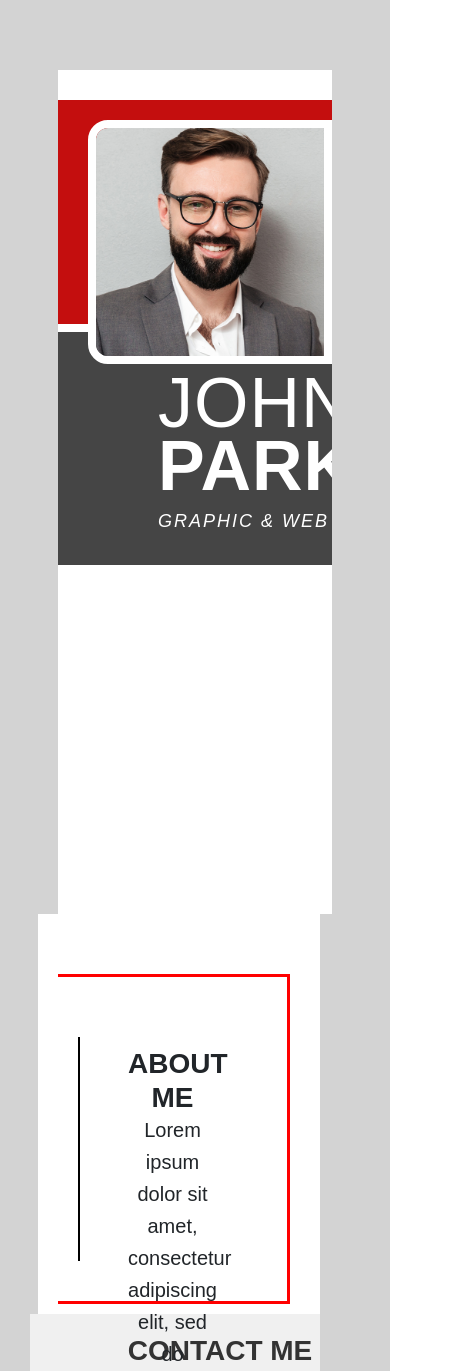
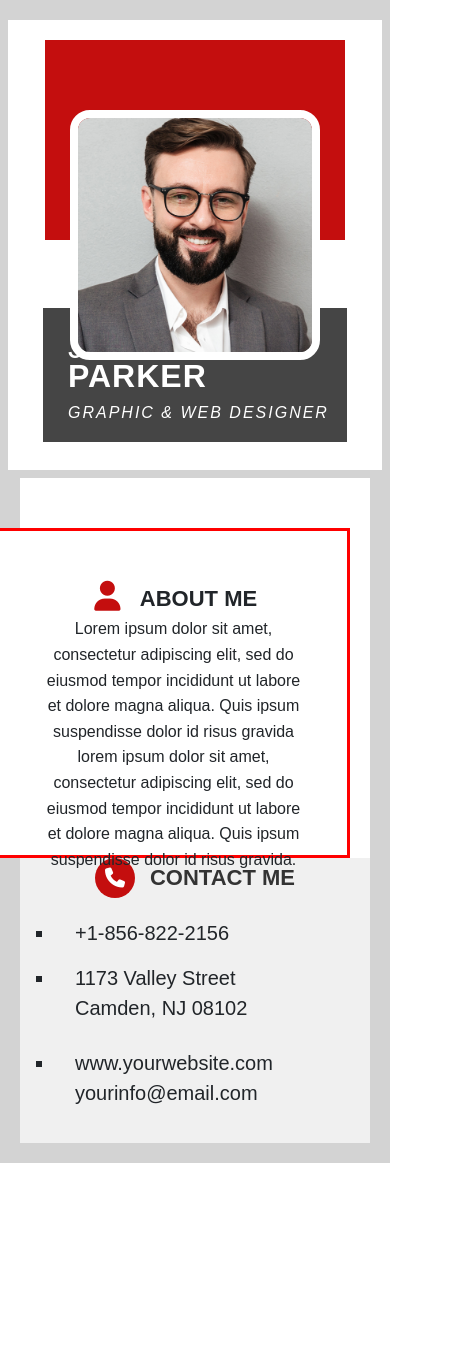
Before and after one commit to ani-fly/Laboratory, a website: page app/index.html in a window 390 px wide. Shown: the top 1371 px of the page, 469 px wide, since content can reach past the window. After the commit the page ends 1163 px from the top, so only its background shows below. Drawn offline with nearby package versions, Linux system fonts and the light colour scheme; files that its build step writes are made by us from their sources.

Commit message:
готовий верх сайту

```diff
--- a/app/html/aboutme.html
+++ b/app/html/aboutme.html
@@ -1,4 +1,6 @@
 <div class="about-me-block" style = "border: 3px solid red;border-left: none; z-index: 3; margin-top: 30px; height: 330px; padding: 30px; margin-left: -40px;">
-    <h2 class="section-title">ABOUT ME</h2>
+    <h2 class="section-title">
+        <i class="fas fa-user"></i> ABOUT ME
+    </h2>
     <p>Lorem ipsum dolor sit amet, consectetur adipiscing elit, sed do eiusmod tempor incididunt ut labore et dolore magna aliqua. Quis ipsum suspendisse dolor id risus gravida lorem ipsum dolor sit amet, consectetur adipiscing elit, sed do eiusmod tempor incididunt ut labore et dolore magna aliqua. Quis ipsum suspendisse dolor id risus gravida.</p>
 </div>
--- a/app/html/contact.html
+++ b/app/html/contact.html
@@ -1,5 +1,6 @@
 <div class="contact-section">
-  <h2 class="section-title">CONTACT ME</h2>
+  <h2 class="section-title">
+    <i class="fas fa-phone"></i>CONTACT ME</h2>
 
   <div class="contact-info">
     <div class="col-6">
--- a/app/index.html
+++ b/app/index.html
@@ -6,7 +6,6 @@
   <title>John Parker</title>
   <link rel="stylesheet" href="css/bootstrap.min.css">
   <link rel="stylesheet" href="css/style.min.css">
-  <link rel="stylesheet" href="https://cdnjs.cloudflare.com/ajax/libs/font-awesome/6.4.0/css/all.min.css">
   <link rel="stylesheet" href="https://cdnjs.cloudflare.com/ajax/libs/font-awesome/6.4.0/css/all.min.css">
 </head>
 <body>
--- a/app/scss/style.scss
+++ b/app/scss/style.scss
@@ -17,6 +17,17 @@ body {
     pointer-events: none;
     z-index: -1;
   }
+  .section-title {
+    display: flex;
+    align-items: center;
+    justify-content: center;
+    gap: 15px;
+}
+
+.section-title i {
+    color: #c40e0e;
+    font-size: 30px;
+}
 }
 
 .container-fluid {
@@ -164,6 +175,17 @@ body {
     text-transform: uppercase;
     color: #333;
   }
+ .section-title i {
+    color: white;
+    background-color: #c40e0e;
+    border-radius: 50%;
+    width: 40px;
+    height: 40px;
+    display: flex;
+    align-items: center;
+    justify-content: center;
+    font-size: 20px;
+}
 
   .contact-info {
     display: flex;
@@ -195,3 +217,180 @@ body {
     }
   }
 }
+/* Адаптивність для планшетів */
+@media (max-width: 992px) {
+  body {
+    border-width: 40px;
+
+    &::before {
+      top: -40px;
+      left: -40px;
+      right: -40px;
+      bottom: -40px;
+    }
+  }
+
+  .left-column .red-block {
+    width: 400px;
+    height: 250px;
+    margin-left: -60px;
+    margin-bottom: -200px;
+  }
+
+  .name-role {
+    width: 380px;
+    padding: 30px 20px 20px 80px;
+
+    .name, .surname {
+      font-size: 50px;
+    }
+  }
+
+  .header-block .photo {
+    max-width: 280px;
+    margin-bottom: 60px;
+  }
+
+  .right-column .about-me-block {
+    margin-left: -20px;
+    padding-left: 40px;
+
+    .section-title {
+      font-size: 24px;
+      padding: 30px 20px 0 20px;
+    }
+
+    p {
+      font-size: 18px;
+      padding: 0 20px 30px 20px;
+    }
+  }
+
+  .contact-section {
+    padding: 30px 0 30px 60px;
+    height: auto;
+    min-height: 200px;
+
+    .contact-info {
+      flex-direction: column;
+      gap: 10px;
+
+      .col-6 {
+        width: 100%;
+      }
+    }
+  }
+}
+
+/* Адаптивність для мобільних */
+@media (max-width: 768px) {
+  body {
+    border-width: 20px;
+
+    &::before {
+      top: -20px;
+      left: -20px;
+      right: -20px;
+      bottom: -20px;
+    }
+  }
+
+  .container-fluid {
+    flex-direction: column;
+  }
+
+  .left-column {
+    min-height: auto;
+
+    .red-block {
+      width: 100%;
+      max-width: 300px;
+      height: 200px;
+      margin: 20px auto -150px;
+      left: 0;
+      right: 0;
+    }
+  }
+
+  .header-block {
+    text-align: center;
+    padding: 20px;
+
+    .photo {
+      margin: 0 auto 40px;
+      border-radius: 20px;
+      max-width: 250px;
+    }
+  }
+
+  .name-role {
+    width: 100%;
+    max-width: 320px;
+    margin: -100px auto 0;
+    padding: 25px 15px 15px 25px;
+
+    .name, .surname {
+      font-size: 40px;
+    }
+
+    .role {
+      font-size: 16px;
+    }
+  }
+
+  .right-column .about-me-block {
+    margin-left: 0;
+    border-left: none;
+    border-top: 8px solid #d3d3d3;
+    padding: 20px;
+
+    &::after {
+      display: none;
+    }
+
+    .section-title {
+      font-size: 22px;
+      padding: 20px 10px 0 10px;
+    }
+
+    p {
+      font-size: 16px;
+      padding: 0 10px 20px 10px;
+    }
+  }
+
+  .contact-section {
+    padding: 20px;
+    margin: 0;
+    width: 100%;
+
+    .section-title {
+      font-size: 22px;
+      margin-bottom: 20px;
+    }
+
+    .contact-info li {
+      font-size: 16px;
+    }
+  }
+}
+
+/* Додаткові корективи для дуже малих екранів */
+@media (max-width: 480px) {
+  .name-role {
+    .name, .surname {
+      font-size: 32px;
+    }
+  }
+
+  .section-title {
+    font-size: 20px;
+    gap: 10px;
+
+    i {
+      width: 35px;
+      height: 35px;
+      font-size: 18px;
+    }
+  }
+}
```
